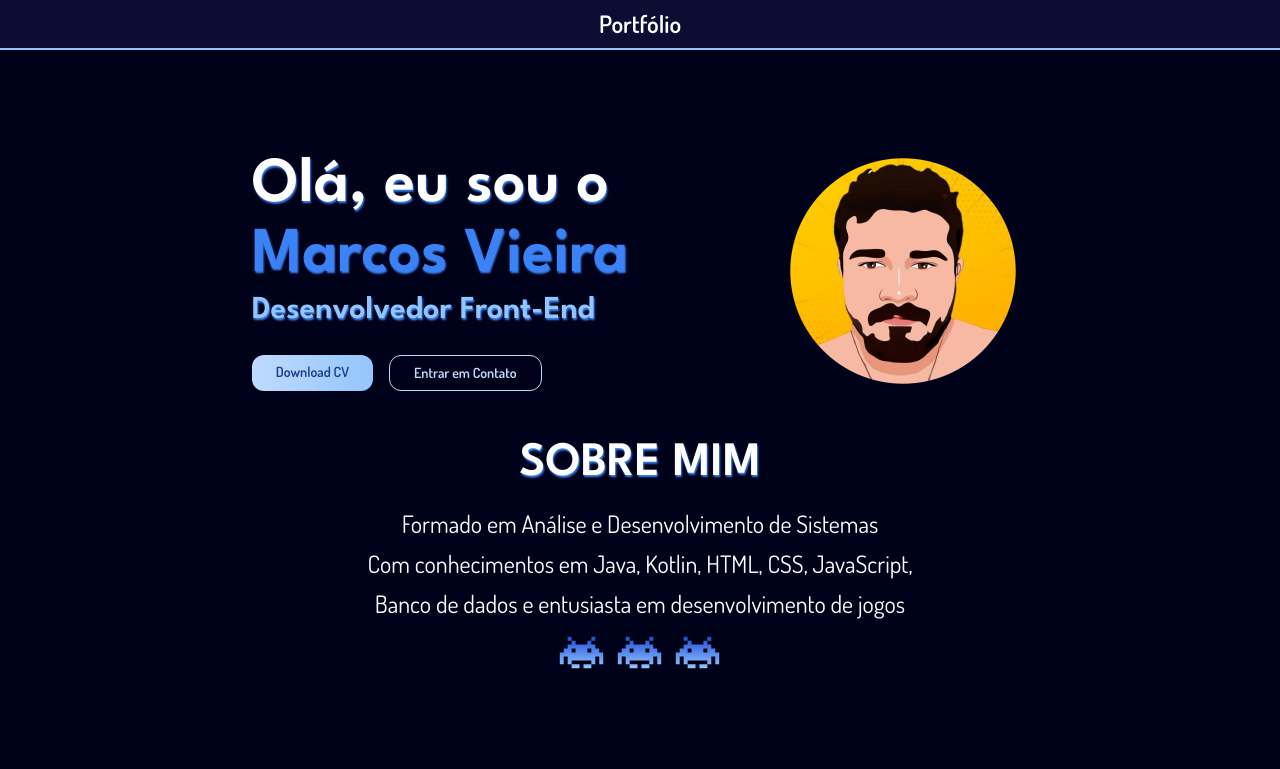
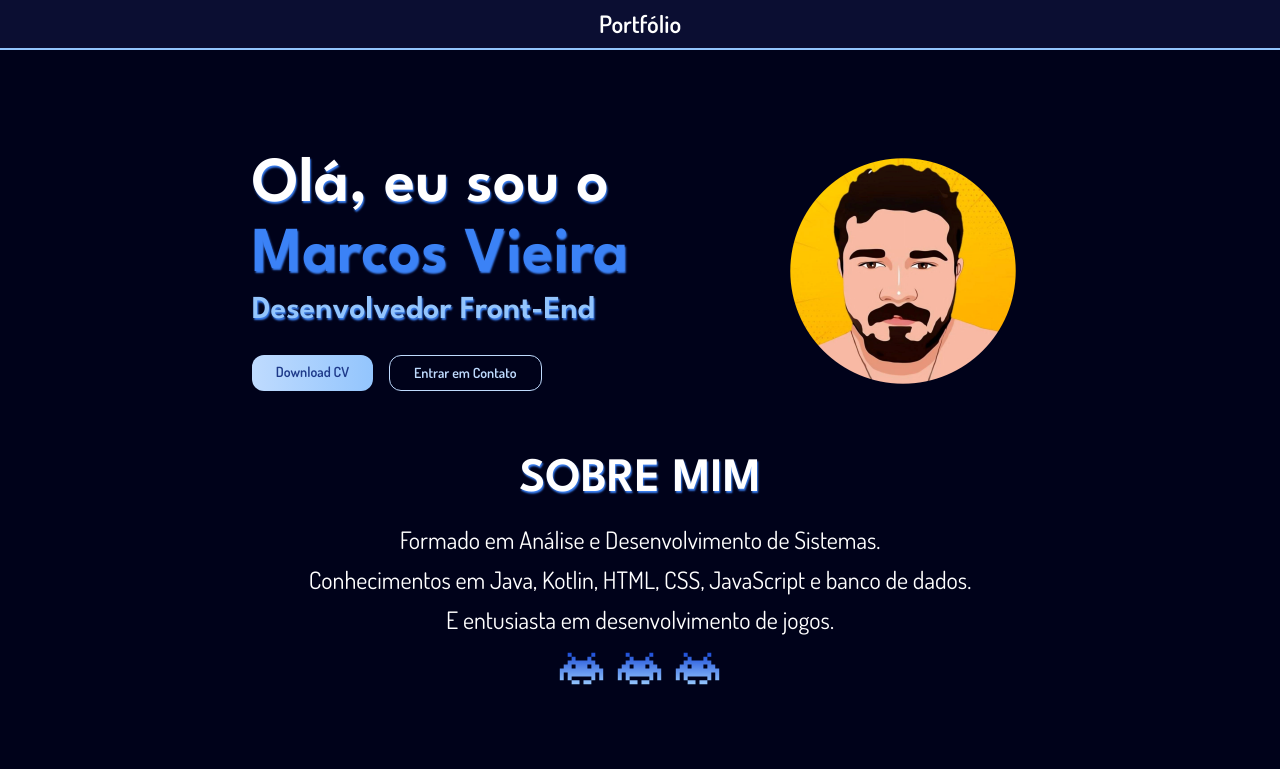
Before and after one commit to marvieiradev/portfolio, a React (Vite) app: page / in a window 1280 px wide. Shown: the top 769 px of the page. Built offline with nearby package versions, Linux system fonts and the light colour scheme.

Commit message:
feat: fixed javascript codes

```diff
--- a/src/App.jsx
+++ b/src/App.jsx
@@ -1,6 +1,6 @@
 import { useState } from "react";
-import Modal0 from "./components/Modal0";
-import Modal1 from "./components/Modal1";
+import Modal0 from "./components/modal0";
+import Modal1 from "./components/modal1";
 
 export function App() {
 
@@ -23,7 +23,7 @@ export function App() {
 
       </div>
 
-      <section id="sobre" className="h-max bg-dark text-white flex flex-col py-8 items-center space-y-4">
+      <section id="sobre" className="bg-dark text-white flex flex-col py-8 items-center space-y-4">
         <div className="flex md:space-y-[100px]">
           <div className="container max-w-6xl flex flex-col items-center lg:flex-row space-y-4 lg:space-y-0 lg:space-x-[150px] md:px-20">
             <div className="flex flex-col space-y-4 md:flex-1 md:space-y-6">
@@ -36,7 +36,7 @@ export function App() {
                 <a href="#" className="font-bold animblur text-center text-blue-900 bg-gradient-to-r from-blue-100 to-blue-300 text-sm px-6 py-2 rounded-xl md:text-md">
                   Download CV
                 </a>
-                <a href="https://api.whatsapp.com/send?phone=5585986099213" className="font-bold animblur text-center text-blue-100 border border-blue-100 text-sm px-6 py-2 rounded-xl md:text-md">
+                <a href="https://api.whatsapp.com/send?phone=5585986099213" target="_blank" className="font-bold animblur text-center text-blue-100 border border-blue-100 text-sm px-6 py-2 rounded-xl md:text-md">
                   Entrar em Contato
                 </a>
               </div>
@@ -48,12 +48,12 @@ export function App() {
           </div>
         </div>
 
-        <div className="flex flex-col items-center space-y-4 animblur lg:p-6">
+        <div className="flex flex-col items-center space-y-4 animblur lg:py-10">
           <h1 className="titles text-2xl text-center font-bold lg:text-3xl">Sobre mim</h1>
           <p className="flex flex-col justify-center items-center text-md space-y-2 lg:text-xl">
-            <p>Formado em Análise e Desenvolvimento de Sistemas</p>
-            <p>Com conhecimentos em Java, Kotlin, HTML, CSS, JavaScript,</p>
-            <p>Banco de dados e entusiasta em desenvolvimento de jogos</p>
+            <p>Formado em Análise e Desenvolvimento de Sistemas.</p>
+            <p>Conhecimentos em Java, Kotlin, HTML, CSS, JavaScript e banco de dados.</p>
+            <p>E entusiasta em desenvolvimento de jogos.</p>
           </p>
           <div className="flex space-x-2">
             <div className="alien"></div>
@@ -209,7 +209,7 @@ export function App() {
                       <h3>mvieiradev@gmail.com</h3>
                     </div>
                   </a>
-                  <a href="https://api.whatsapp.com/send?phone=5585986099213">
+                  <a href="https://api.whatsapp.com/send?phone=5585986099213" target="_blank">
                     <div className="hover:scale-110 flex flex-col items-center px-2 w-[150px]">
                       <img src="./images/contacts/phone.svg" className="w-20" />
                       <h3>Telefone</h3>
@@ -219,7 +219,7 @@ export function App() {
                 </div>
 
                 <div className="container flex space-x-6 justify-center md:justify-start">
-                  <a href="https://www.linkedin.com/in/marcos-vieira-b5407192/">
+                  <a href="https://www.linkedin.com/in/marcos-vieira-b5407192/" target="_blank">
                     <div className="hover:scale-110 flex flex-col items-center px-2 w-[150px]">
                       <img src="./images/contacts/linkedin.svg" className="w-20" />
                       <h3>Linkedin</h3>
@@ -227,7 +227,7 @@ export function App() {
                     </div>
                   </a>
 
-                  <a href="https://github.com/marvieiradev">
+                  <a href="https://github.com/marvieiradev" target="_blank">
                     <div className="hover:scale-110 flex flex-col items-center px-2 w-[150px]">
                       <img src="./images/contacts/github.svg" className="w-20" />
                       <h3>Github</h3>
```
